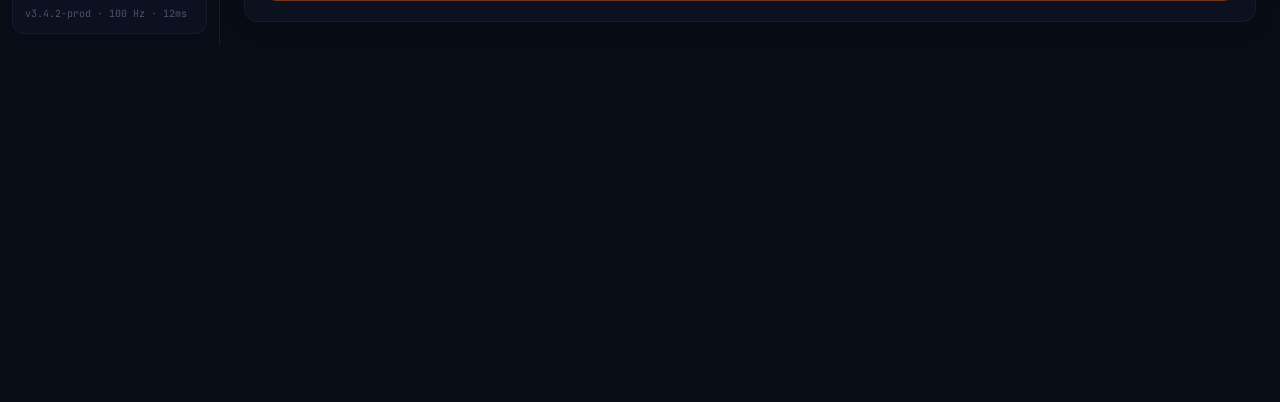
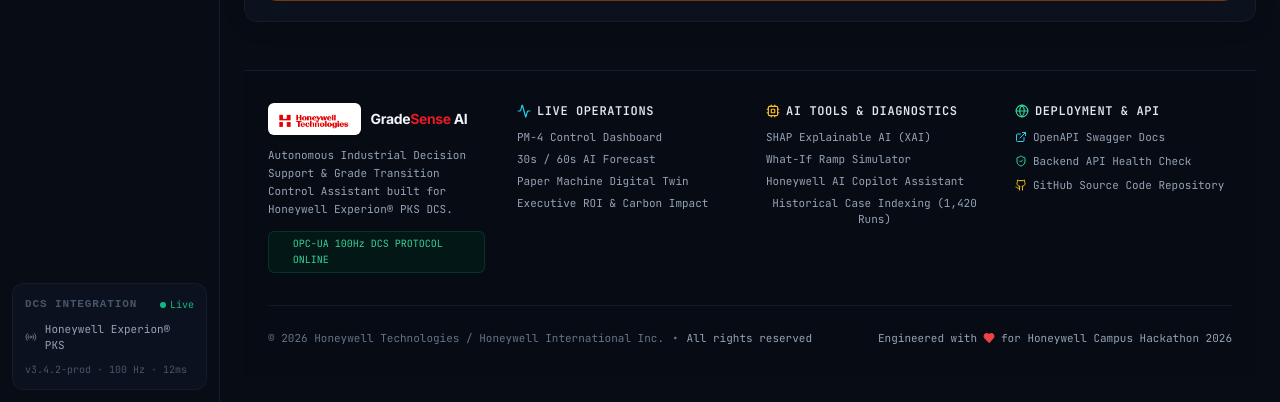
Before and after one commit to KarthikK04042006/gradesense-ai, a React (Vite) app in the folder frontend/: page / in a window 1280 px wide. Shown: the part 2076-2478 px from the top of the page. Before the commit the page ends 2122 px from the top, so only its background shows below. Built offline with nearby package versions, Linux system fonts and the light colour scheme; no server answers.

Commit message:
Add enterprise industrial Footer component with Honeywell logo and navigation links

```diff
--- a/frontend/src/App.tsx
+++ b/frontend/src/App.tsx
@@ -35,6 +35,7 @@
   </div>
 );
 
+import { Footer } from './components/common/Footer';
 import { HowAIWorksModal } from './components/common/HowAIWorksModal';
 
 export const MainLayout: React.FC = () => {
@@ -112,7 +113,7 @@
         <main
           role="main"
           aria-label="GradeSense AI Workspace"
-          className="flex-1 overflow-y-auto p-5 xl:p-6"
+          className="flex-1 overflow-y-auto p-5 xl:p-6 flex flex-col justify-between"
           style={{ background: 'radial-gradient(ellipse 80% 40% at 50% 0%, rgba(30,41,59,0.25) 0%, transparent 70%), #080c14' }}
         >
           <Suspense fallback={<PageFallback />}>
@@ -128,6 +129,9 @@
               </motion.div>
             </AnimatePresence>
           </Suspense>
+
+          {/* Enterprise Footer */}
+          <Footer setActiveTab={setActiveTab} />
         </main>
       </div>
 
--- /dev/null
+++ b/frontend/src/components/common/Footer.tsx
@@ -0,0 +1,198 @@
+import React from 'react';
+import { NavTab } from '../../types';
+import {
+  Cpu,
+  Activity,
+  Github,
+  ExternalLink,
+  ShieldCheck,
+  Zap,
+  Globe,
+  Heart
+} from 'lucide-react';
+
+interface FooterProps {
+  setActiveTab?: (tab: NavTab) => void;
+}
+
+export const Footer: React.FC<FooterProps> = ({ setActiveTab }) => {
+  return (
+    <footer className="mt-12 border-t border-slate-800/60 bg-[#080c14]/95 backdrop-blur-xl text-slate-400 font-sans text-xs">
+      <div className="max-w-7xl mx-auto px-6 py-8">
+
+        {/* Main 4-Column Footer Grid */}
+        <div className="grid grid-cols-1 md:grid-cols-2 lg:grid-cols-4 gap-8 pb-8 border-b border-slate-800/50">
+
+          {/* Column 1: Brand & Subtitle */}
+          <div className="space-y-3">
+            <div className="flex items-center gap-2.5">
+              <div className="h-8 px-2 shrink-0 rounded-md bg-white flex items-center justify-center shadow">
+                <img
+                  src="/honeywell-technologies-logo.png"
+                  alt="Honeywell Technologies"
+                  className="h-6 w-auto object-contain"
+                />
+              </div>
+              <span className="font-extrabold text-sm text-slate-100 font-sans tracking-tight">
+                Grade<span className="text-[#E51A24]">Sense</span> AI
+              </span>
+            </div>
+
+            <p className="text-[11px] text-slate-400 leading-relaxed font-mono">
+              Autonomous Industrial Decision Support & Grade Transition Control Assistant built for Honeywell Experion® PKS DCS.
+            </p>
+
+            <div className="flex items-center gap-2 text-[10px] font-mono text-emerald-400 bg-emerald-950/40 px-2.5 py-1 rounded-md border border-emerald-800/40 w-fit">
+              <span className="w-1.5 h-1.5 rounded-full bg-emerald-400 animate-ping" />
+              <span>OPC-UA 100Hz DCS PROTOCOL ONLINE</span>
+            </div>
+          </div>
+
+          {/* Column 2: Live Operations */}
+          <div className="space-y-2.5">
+            <h4 className="text-xs font-mono font-bold text-slate-200 uppercase tracking-wider flex items-center gap-1.5">
+              <Activity className="w-3.5 h-3.5 text-cyan-400" />
+              <span>Live Operations</span>
+            </h4>
+            <ul className="space-y-1.5 font-mono text-[11px]">
+              <li>
+                <button
+                  onClick={() => setActiveTab && setActiveTab('dashboard')}
+                  className="hover:text-slate-100 transition-colors text-slate-400 cursor-pointer"
+                >
+                  PM-4 Control Dashboard
+                </button>
+              </li>
+              <li>
+                <button
+                  onClick={() => setActiveTab && setActiveTab('prediction')}
+                  className="hover:text-slate-100 transition-colors text-slate-400 cursor-pointer"
+                >
+                  30s / 60s AI Forecast
+                </button>
+              </li>
+              <li>
+                <button
+                  onClick={() => setActiveTab && setActiveTab('digital-twin')}
+                  className="hover:text-slate-100 transition-colors text-slate-400 cursor-pointer"
+                >
+                  Paper Machine Digital Twin
+                </button>
+              </li>
+              <li>
+                <button
+                  onClick={() => setActiveTab && setActiveTab('business-impact')}
+                  className="hover:text-slate-100 transition-colors text-slate-400 cursor-pointer"
+                >
+                  Executive ROI & Carbon Impact
+                </button>
+              </li>
+            </ul>
+          </div>
+
+          {/* Column 3: AI Intelligence Tools */}
+          <div className="space-y-2.5">
+            <h4 className="text-xs font-mono font-bold text-slate-200 uppercase tracking-wider flex items-center gap-1.5">
+              <Cpu className="w-3.5 h-3.5 text-amber-400" />
+              <span>AI Tools & Diagnostics</span>
+            </h4>
+            <ul className="space-y-1.5 font-mono text-[11px]">
+              <li>
+                <button
+                  onClick={() => setActiveTab && setActiveTab('explainable-ai')}
+                  className="hover:text-slate-100 transition-colors text-slate-400 cursor-pointer"
+                >
+                  SHAP Explainable AI (XAI)
+                </button>
+              </li>
+              <li>
+                <button
+                  onClick={() => setActiveTab && setActiveTab('simulator')}
+                  className="hover:text-slate-100 transition-colors text-slate-400 cursor-pointer"
+                >
+                  What-If Ramp Simulator
+                </button>
+              </li>
+              <li>
+                <button
+                  onClick={() => setActiveTab && setActiveTab('copilot')}
+                  className="hover:text-slate-100 transition-colors text-slate-400 cursor-pointer"
+                >
+                  Honeywell AI Copilot Assistant
+                </button>
+              </li>
+              <li>
+                <button
+                  onClick={() => setActiveTab && setActiveTab('historical-explorer')}
+                  className="hover:text-slate-100 transition-colors text-slate-400 cursor-pointer"
+                >
+                  Historical Case Indexing (1,420 Runs)
+                </button>
+              </li>
+            </ul>
+          </div>
+
+          {/* Column 4: System Integration & Cloud */}
+          <div className="space-y-2.5">
+            <h4 className="text-xs font-mono font-bold text-slate-200 uppercase tracking-wider flex items-center gap-1.5">
+              <Globe className="w-3.5 h-3.5 text-emerald-400" />
+              <span>Deployment & API</span>
+            </h4>
+            <ul className="space-y-2 font-mono text-[11px]">
+              <li>
+                <a
+                  href="https://gradesense-backend-8n9r.onrender.com/docs"
+                  target="_blank"
+                  rel="noopener noreferrer"
+                  className="hover:text-cyan-400 transition-colors flex items-center gap-1.5 text-slate-400"
+                >
+                  <ExternalLink className="w-3 h-3 text-cyan-400" />
+                  <span>OpenAPI Swagger Docs</span>
+                </a>
+              </li>
+              <li>
+                <a
+                  href="https://gradesense-backend-8n9r.onrender.com/health"
+                  target="_blank"
+                  rel="noopener noreferrer"
+                  className="hover:text-emerald-400 transition-colors flex items-center gap-1.5 text-slate-400"
+                >
+                  <ShieldCheck className="w-3 h-3 text-emerald-400" />
+                  <span>Backend API Health Check</span>
+                </a>
+              </li>
+              <li>
+                <a
+                  href="https://github.com/KarthikK04042006/gradesense-ai"
+                  target="_blank"
+                  rel="noopener noreferrer"
+                  className="hover:text-amber-400 transition-colors flex items-center gap-1.5 text-slate-400"
+                >
+                  <Github className="w-3 h-3 text-amber-400" />
+                  <span>GitHub Source Code Repository</span>
+                </a>
+              </li>
+            </ul>
+          </div>
+
+        </div>
+
+        {/* Bottom Bar: Copyright & Credit */}
+        <div className="pt-6 flex flex-col sm:flex-row items-center justify-between gap-3 text-[11px] font-mono text-slate-500">
+          <div className="flex items-center gap-2">
+            <span>© 2026 Honeywell Technologies / Honeywell International Inc.</span>
+            <span>•</span>
+            <span className="text-slate-400">All rights reserved</span>
+          </div>
+
+          <div className="flex items-center gap-1.5 text-slate-400">
+            <span>Engineered with</span>
+            <Heart className="w-3 h-3 text-red-500 fill-red-500 inline" />
+            <span>for Honeywell Campus Hackathon 2026</span>
+          </div>
+        </div>
+
+      </div>
+    </footer>
+  );
+};
```
